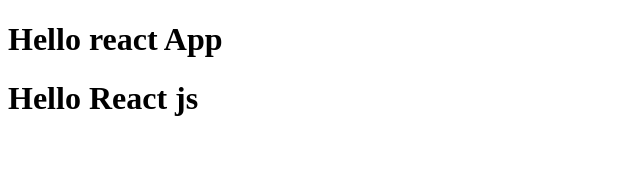
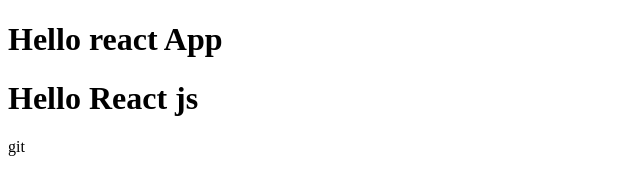
Before and after one commit to nuthalapativamsi/ReactBatch-1, a plain HTML site: page index.html in a window 1280 px wide. Shown: the full height of the page, 0-640 px from the left. Drawn offline with nearby package versions, Linux system fonts and the light colour scheme.

Commit message:
add new line

```diff
--- a/index.html
+++ b/index.html
@@ -14,6 +14,8 @@
 
   </div>
   <h1>Hello React js </h1>
+git
+  <!----hello vamsi this is testing -->
   <script crossorigin src="https://unpkg.com/react@18/umd/react.development.js"></script>
   <script crossorigin src="https://unpkg.com/react-dom@18/umd/react-dom.development.js"></script>
   <script src="App.js"></script>
```
